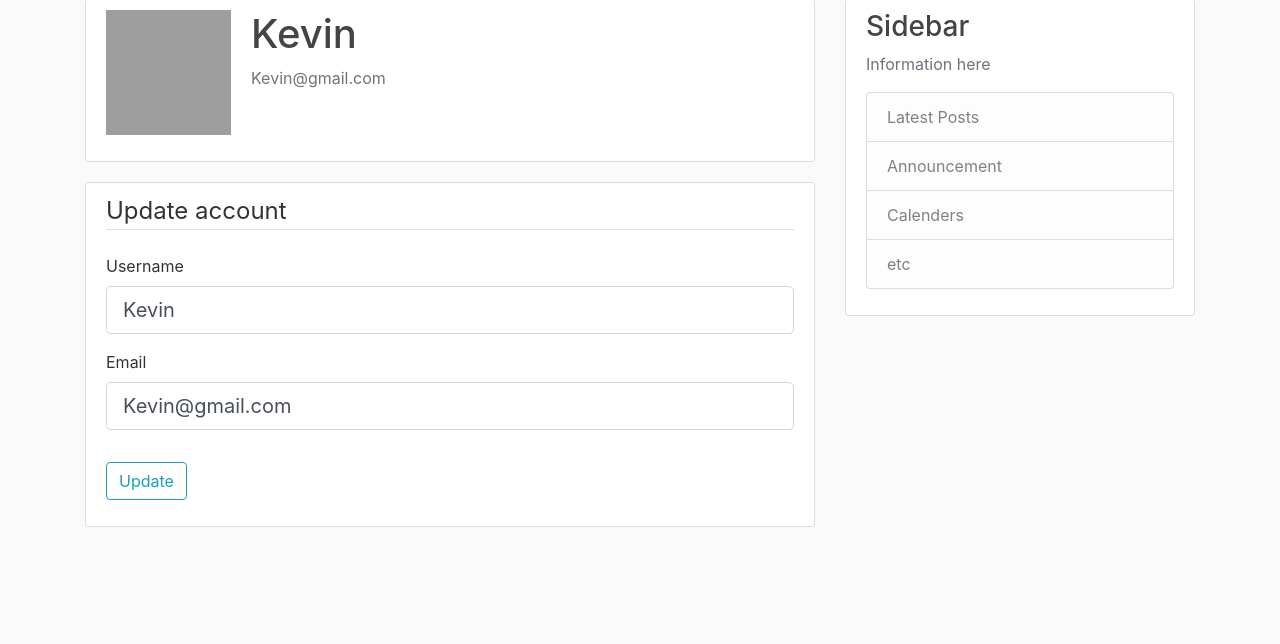
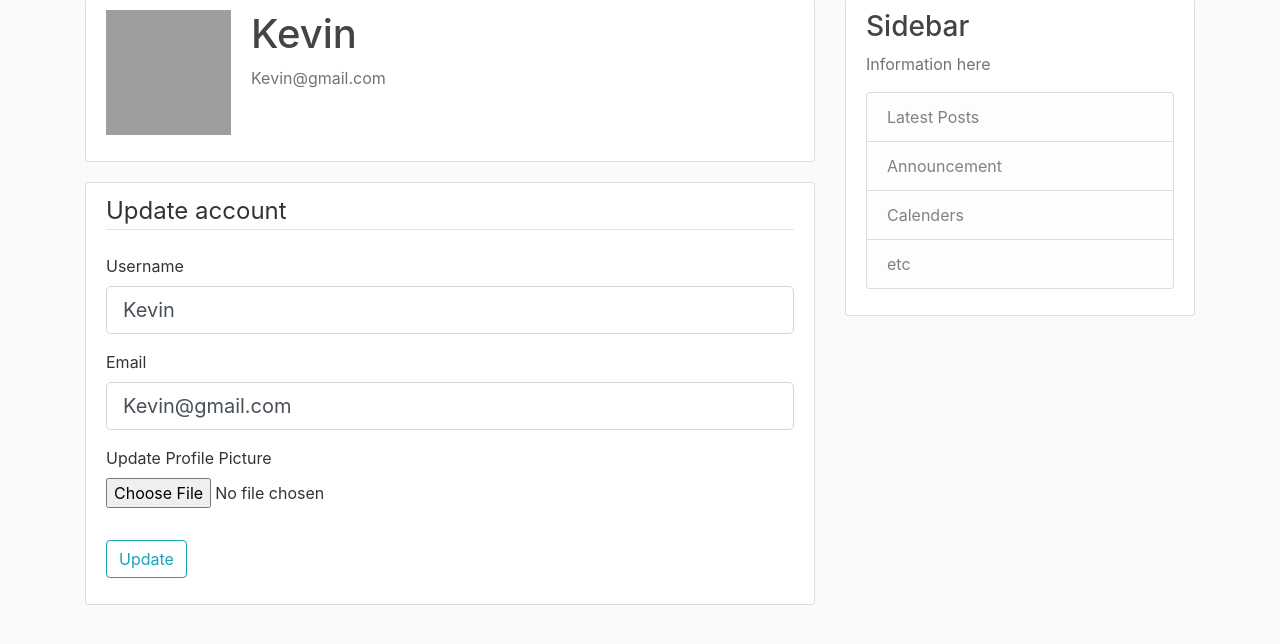
Before and after one commit to LeeKLTW/flask_blog, a Flask app: page /account in a window 1280 px wide. Shown: the part 81-725 px from the top of the page. Run offline with Flask 2, Linux system fonts and the light colour scheme; a user stored in the database is signed in; some libraries are stand-ins or nearby versions; grey boxes are pictures that could not be loaded.

Commit message:
UpdateAccount add picture form

```diff
--- a/flask_blog/forms.py
+++ b/flask_blog/forms.py
@@ -1,15 +1,18 @@
 # encoding: utf-8
 from flask_wtf import FlaskForm
+from flask_wtf.file import FileField, FileAllowed
 from wtforms import StringField, PasswordField, SubmitField, BooleanField
 from wtforms.validators import DataRequired, Length, Email, EqualTo, ValidationError
 from flask_blog.models import User
 from flask_login import current_user
+
 
 class RegistrationForm(FlaskForm):
     username = StringField(label='Username', validators=[DataRequired(), Length(min=2, max=10)])
     email = StringField(label='Email', validators=[DataRequired(), Email()])
     password = PasswordField(label='Password', validators=[DataRequired()])
     confirm_password = PasswordField(label='Confirm Password', validators=[DataRequired(), EqualTo('password')])
+    picture = FileField(label='Update Profile Picture', validators=[FileAllowed(upload_set=['jpg', 'png'])])
     submit = SubmitField(label='Sign up')
 
     def validate_username(self, username):
@@ -26,6 +29,7 @@ class RegistrationForm(FlaskForm):
 class UpdateAccountForm(FlaskForm):
     username = StringField(label='Username', validators=[DataRequired(), Length(min=2, max=10)])
     email = StringField(label='Email', validators=[DataRequired(), Email()])
+    picture = FileField(label='Update Profile Picture', validators=[FileAllowed(upload_set=['jpg', 'png'])])
     submit = SubmitField(label='Update')
 
     def validate_username(self, username):
--- a/flask_blog/templates/account.html
+++ b/flask_blog/templates/account.html
@@ -41,6 +41,21 @@
                         {{ form.email(class="form-control form-control-lg") }}
                     {% endif %}
                 </div>
+                <div class="form-group">
+                    {{ form.picture.label(class="form-control-label") }}
+{#                    {{ form.picture.label() }}#}
+                    {% if form.picture.errors %}
+                        {{ form.picture(class="form-control form-control-lg is-invalid") }}
+                        <div class="invalid-feedback">
+                            {% for error in form.picture.errors %}
+                                <span>{{ error }}</span>
+                            {% endfor %}
+                        </div>
+                    {% else %}
+                        {{ form.picture(class="form-control-file") }}
+                    {% endif %}
+            </div>
+
             </fieldset>
             <div class="form-group">
                 {{ form.submit(class="btn btn-outline-info") }}
```
